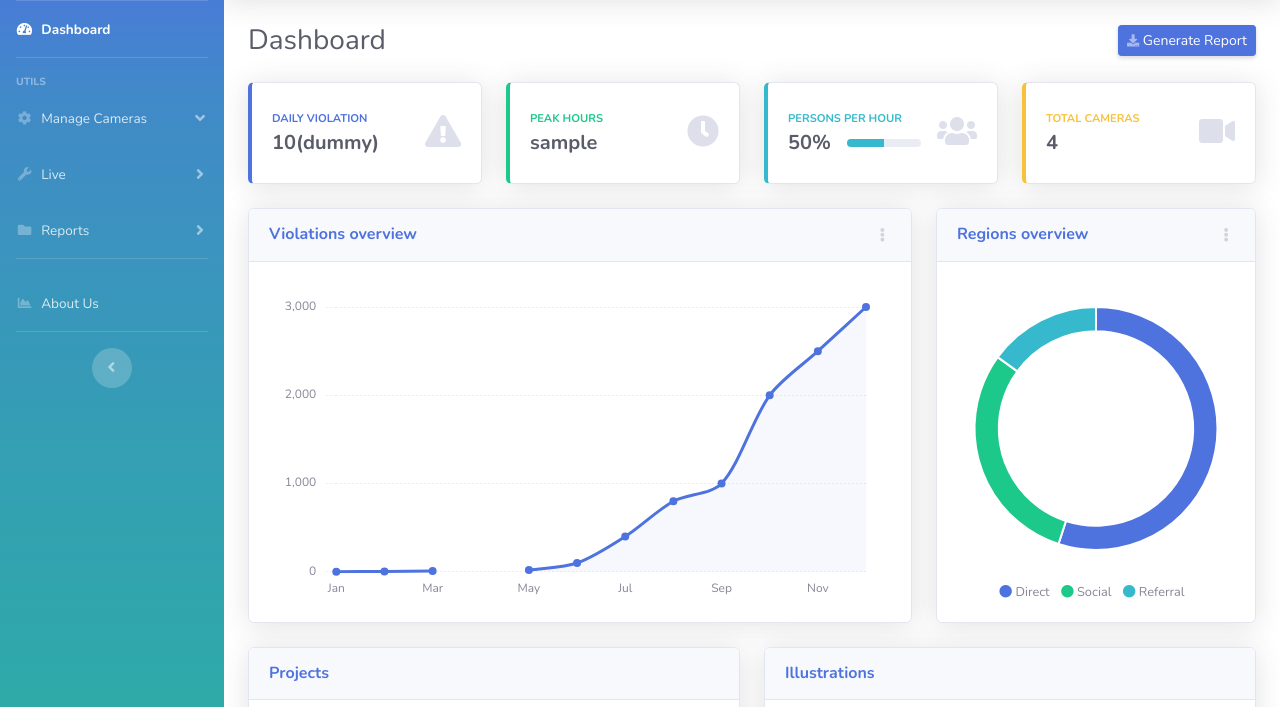
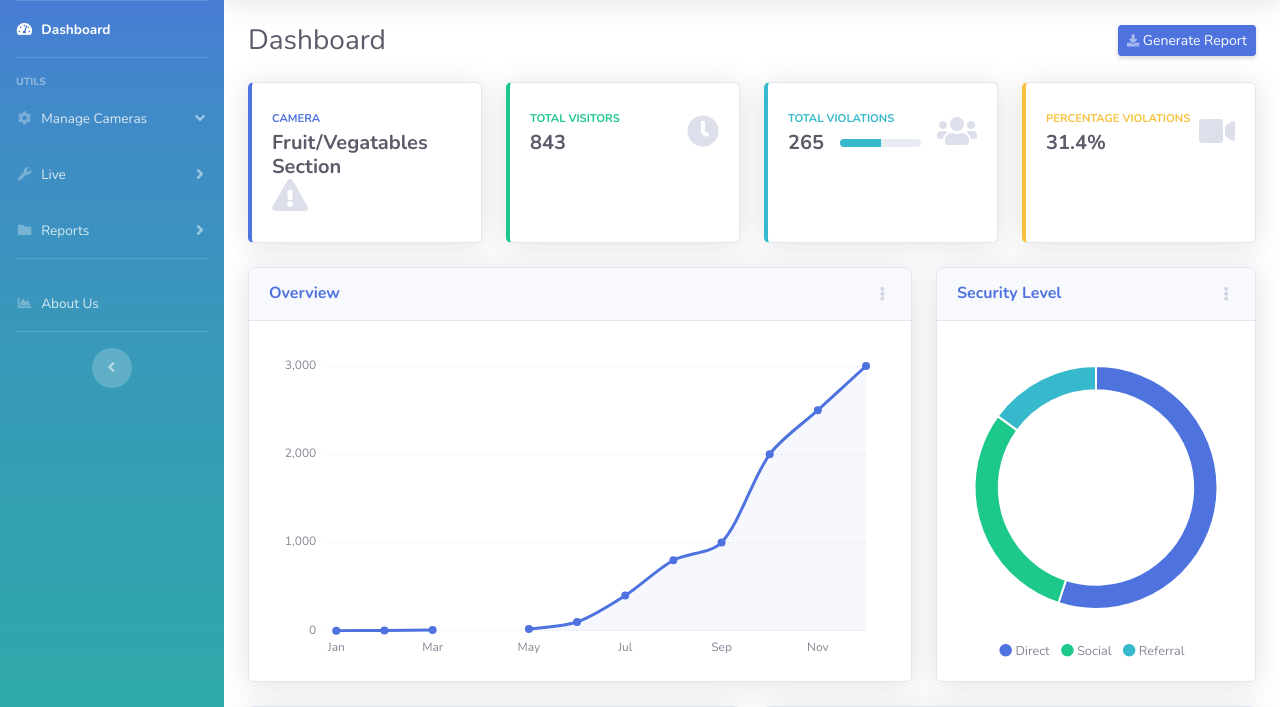
Before and after one commit to Wakeel03/social-distancing-detector-website, a PHP site: page / in a window 1280 px wide. Shown: the part 70-777 px from the top of the page. Run offline with PHP 8.4, Linux system fonts and the light colour scheme.

Commit message:
small tweaks to index.php template

```diff
--- a/templates/index.php
+++ b/templates/index.php
@@ -60,8 +60,8 @@
                                     <div class="row no-gutters align-items-center">
                                         <div class="col mr-2">
                                             <div class="text-xs font-weight-bold text-primary text-uppercase mb-1">
-                                                Daily Violation</div>
-                                            <div class="h5 mb-0 font-weight-bold text-gray-800">10(dummy)</div>
+                                                Camera</div>
+                                            <div class="h5 mb-0 font-weight-bold text-gray-800">Fruit/Vegatables Section</div>
                                         </div>
                                         <div class="col-auto">
                                             <i class="fa fa-exclamation-triangle fa-2x text-gray-300"></i>
@@ -78,8 +78,8 @@
                                     <div class="row no-gutters align-items-center">
                                         <div class="col mr-2">
                                             <div class="text-xs font-weight-bold text-success text-uppercase mb-1">
-                                                Peak hours</div>
-                                            <div class="h5 mb-0 font-weight-bold text-gray-800">sample</div>
+                                                Total Visitors</div>
+                                            <div class="h5 mb-0 font-weight-bold text-gray-800">843</div>
                                         </div>
                                         <div class="col-auto">
                                             <i class="fas fa-clock fa-2x text-gray-300"></i>
@@ -95,11 +95,11 @@
                                 <div class="card-body">
                                     <div class="row no-gutters align-items-center">
                                         <div class="col mr-2">
-                                            <div class="text-xs font-weight-bold text-info text-uppercase mb-1">Persons per hour
+                                            <div class="text-xs font-weight-bold text-info text-uppercase mb-1">Total Violations
                                             </div>
                                             <div class="row no-gutters align-items-center">
                                                 <div class="col-auto">
-                                                    <div class="h5 mb-0 mr-3 font-weight-bold text-gray-800">50%</div>
+                                                    <div class="h5 mb-0 mr-3 font-weight-bold text-gray-800">265</div>
                                                 </div>
                                                 <div class="col">
                                                     <div class="progress progress-sm mr-2">
@@ -125,8 +125,8 @@
                                     <div class="row no-gutters align-items-center">
                                         <div class="col mr-2">
                                             <div class="text-xs font-weight-bold text-warning text-uppercase mb-1">
-                                                Total cameras</div>
-                                            <div class="h5 mb-0 font-weight-bold text-gray-800">4</div>
+                                                Percentage Violations</div>
+                                            <div class="h5 mb-0 font-weight-bold text-gray-800">31.4%</div>
                                         </div>
                                         <div class="col-auto">
                                             <i class="fas fa-video fa-2x text-gray-300"></i>
@@ -147,7 +147,7 @@
                                 <!-- Card Header - Dropdown -->
                                 <div
                                     class="card-header py-3 d-flex flex-row align-items-center justify-content-between">
-                                    <h6 class="m-0 font-weight-bold text-primary">Violations overview</h6>
+                                    <h6 class="m-0 font-weight-bold text-primary">Overview</h6>
                                     <div class="dropdown no-arrow">
                                         <a class="dropdown-toggle" href="#" role="button" id="dropdownMenuLink"
                                             data-toggle="dropdown" aria-haspopup="true" aria-expanded="false">
@@ -155,11 +155,11 @@
                                         </a>
                                         <div class="dropdown-menu dropdown-menu-right shadow animated--fade-in"
                                             aria-labelledby="dropdownMenuLink">
-                                            <div class="dropdown-header">Dropdown Header:</div>
-                                            <a class="dropdown-item" href="#">Action</a>
-                                            <a class="dropdown-item" href="#">Another action</a>
-                                            <div class="dropdown-divider"></div>
-                                            <a class="dropdown-item" href="#">Something else here</a>
+                                            <div class="dropdown-header">Time Lapse</div>
+                                            <a class="dropdown-item" href="#">15 sec</a>
+                                            <a class="dropdown-item" href="#">1 min</a>
+                                            <a class="dropdown-item" href="#">15 min</a>
+                                            <a class="dropdown-item" href="#">1 hour</a>
                                         </div>
                                     </div>
                                 </div>
@@ -180,7 +180,7 @@
                                 <!-- Card Header - Dropdown -->
                                 <div
                                     class="card-header py-3 d-flex flex-row align-items-center justify-content-between">
-                                    <h6 class="m-0 font-weight-bold text-primary">Regions overview</h6>
+                                    <h6 class="m-0 font-weight-bold text-primary">Security Level</h6>
                                     <div class="dropdown no-arrow">
                                         <a class="dropdown-toggle" href="#" role="button" id="dropdownMenuLink"
                                             data-toggle="dropdown" aria-haspopup="true" aria-expanded="false">
@@ -189,10 +189,7 @@
                                         <div class="dropdown-menu dropdown-menu-right shadow animated--fade-in"
                                             aria-labelledby="dropdownMenuLink">
                                             <div class="dropdown-header">Dropdown Header:</div>
-                                            <a class="dropdown-item" href="#">Action</a>
-                                            <a class="dropdown-item" href="#">Another action</a>
-                                            <div class="dropdown-divider"></div>
-                                            <a class="dropdown-item" href="#">Something else here</a>
+
                                         </div>
                                     </div>
                                 </div>
```
